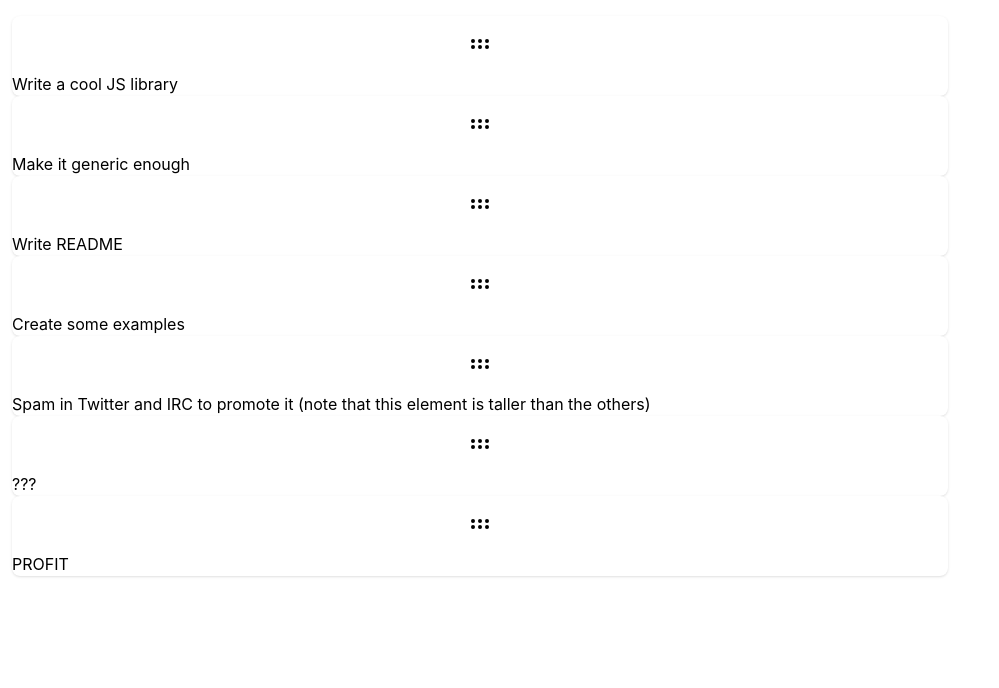
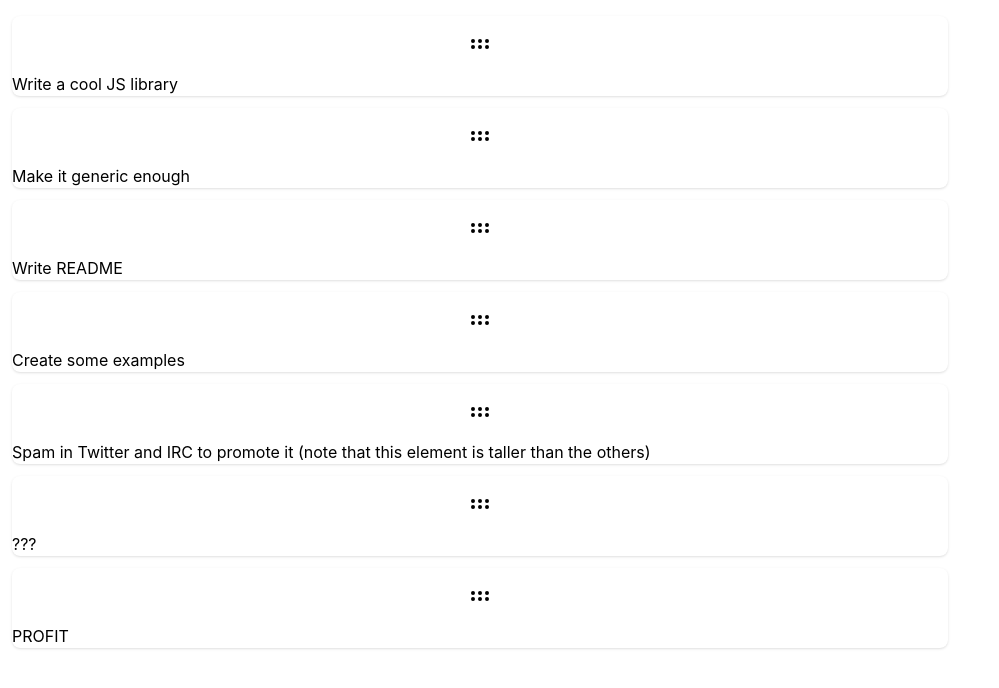
Before and after one commit to DSC-TechLead/nusdevs-frontend-vite, a React (Vite) app: page / in a window 1280 px wide. Shown: the top 688 px of the page, without its empty margins (0-999 px from the left). Built offline with nearby package versions, Linux system fonts and the light colour scheme.

Commit message:
Add gap between the cards

```diff
--- a/src/components/test-card.tsx
+++ b/src/components/test-card.tsx
@@ -77,7 +77,7 @@ export const Card: FC<CardProps> = ({ id, text, index, moveCard }) => {
   return (
     <div
       ref={cardRef}
-      className="divide-y divide-gray-200 overflow-hidden rounded-lg bg-white shadow"
+      className="divide-y divide-gray-200 overflow-hidden rounded-lg bg-white shadow mb-4"
     >
       <div className="flex justify-center px-4 py-5 sm:px-6">
         <div ref={handleRef}>
```
